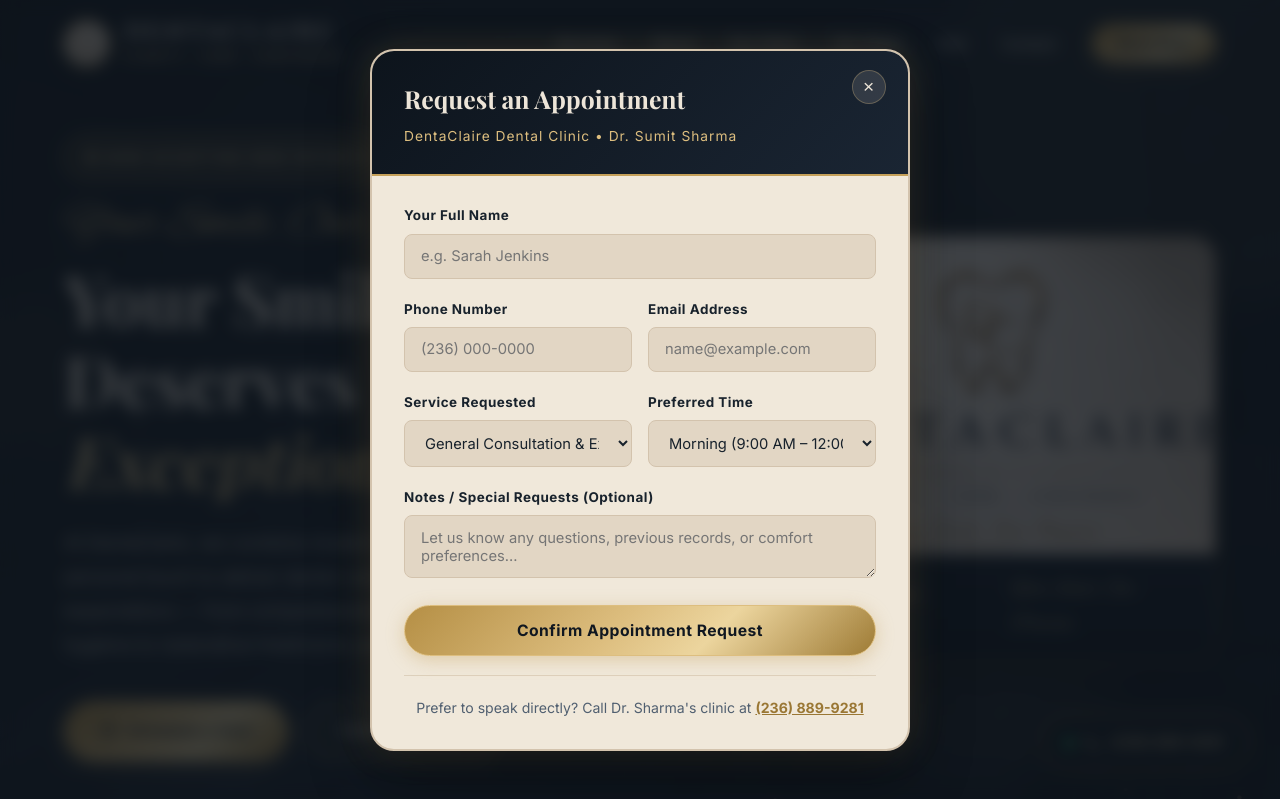
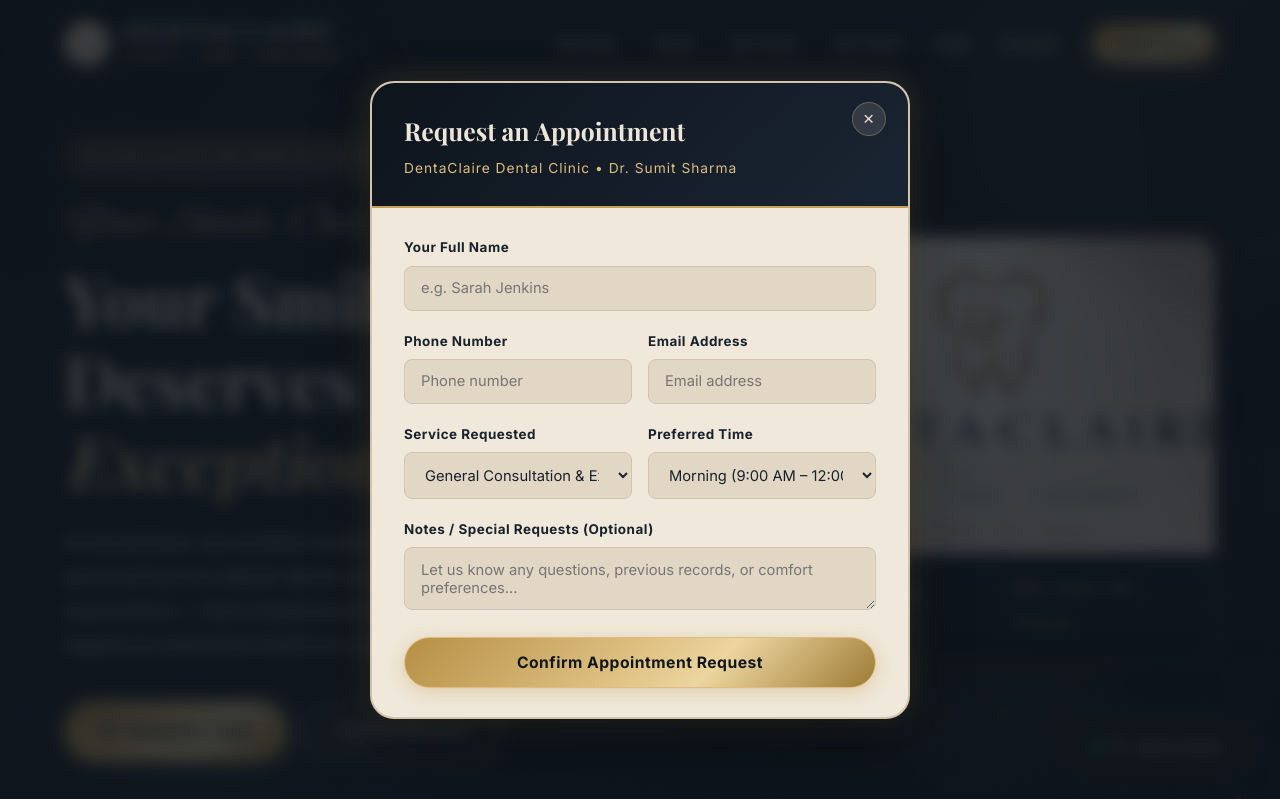
Before and after one commit to ssdrsumitsharma-cmyk/Dental-website, a plain HTML site: page index.html in a window 1280 px wide. Both pictures are taken after a click on the button "Book Now". Shown: the top 799 px of the page. Drawn offline with nearby package versions, Linux system fonts and the light colour scheme; a web font is replaced by a local one.

Commit message:
Update index.html

```diff
--- a/index.html
+++ b/index.html
@@ -444,10 +444,10 @@
         <span class="cta-script">Your Smile. Our Passion.</span>
         <h2>Ready for a Brighter Smile?</h2>
         <p>Book your appointment today and experience the DentaClaire difference. New patients always welcome.</p>
-        <a href="tel:+12368899281" class="btn btn-white">
-          <svg width="18" height="18" viewBox="0 0 24 24" fill="none" stroke="currentColor" stroke-width="2" stroke-linecap="round" stroke-linejoin="round"><path d="M22 16.92v3a2 2 0 0 1-2.18 2 19.79 19.79 0 0 1-8.63-3.07 19.5 19.5 0 0 1-6-6 19.79 19.79 0 0 1-3.07-8.67A2 2 0 0 1 4.11 2h3a2 2 0 0 1 2 1.72c.127.96.361 1.903.7 2.81a2 2 0 0 1-.45 2.11L8.09 9.91a16 16 0 0 0 6 6l1.27-1.27a2 2 0 0 1 2.11-.45c.907.339 1.85.573 2.81.7A2 2 0 0 1 22 16.92z"/></svg>
-          Call Us Now
-        </a>
+        <button type="button" class="btn btn-white" onclick="openBookingModal('General Consultation')">
+          <svg width="18" height="18" viewBox="0 0 24 24" fill="none" stroke="currentColor" stroke-width="2" stroke-linecap="round" stroke-linejoin="round"><rect x="3" y="4" width="18" height="18" rx="2" ry="2"/><line x1="16" y1="2" x2="16" y2="6"/><line x1="8" y1="2" x2="8" y2="6"/><line x1="3" y1="10" x2="21" y2="10"/></svg>
+          Book Your Appointment
+        </button>
       </div>
     </div>
   </section>
@@ -474,11 +474,11 @@
         </div>
 
         <div class="contact-card reveal">
-          <div class="contact-card-icon">📞</div>
-          <h3>Phone &amp; Email</h3>
+          <div class="contact-card-icon">🗓️</div>
+          <h3>Appointments</h3>
           <p>
-            Phone: <a href="tel:+12368899281">(236) 889-9281</a><br>
-            Email: <a href="mailto:ssdr.sumitsharma@gmail.com">ssdr.sumitsharma@gmail.com</a>
+            Schedule your consultation or checkup directly with Dr. Sharma.<br>
+            <button type="button" class="service-learn-more" style="margin-top: 0.5rem; display: inline-block; background: none; border: none; cursor: pointer; color: var(--clr-primary-dark); font-weight: 600;" onclick="openBookingModal('General Consultation')">Book Online &rarr;</button>
           </p>
         </div>
 
@@ -537,11 +537,11 @@
           </ul>
         </div>
         <div>
-          <h4>Contact</h4>
+          <h4>Appointments</h4>
           <ul class="footer-links">
-            <li><a href="tel:+12368899281">(236) 889-9281</a></li>
-            <li><a href="mailto:ssdr.sumitsharma@gmail.com">ssdr.sumitsharma@gmail.com</a></li>
+            <li><a href="#contact">Our Location</a></li>
             <li><a href="#contact">Opening Hours</a></li>
+            <li><a href="javascript:void(0)" onclick="openBookingModal('General Consultation')">Book Online</a></li>
           </ul>
         </div>
       </div>
@@ -575,11 +575,11 @@
           <div class="form-row">
             <div class="form-group">
               <label for="patientPhone">Phone Number</label>
-              <input type="tel" id="patientPhone" class="form-control" placeholder="(236) 000-0000" required>
+              <input type="tel" id="patientPhone" class="form-control" placeholder="Phone number" required>
             </div>
             <div class="form-group">
               <label for="patientEmail">Email Address</label>
-              <input type="email" id="patientEmail" class="form-control" placeholder="name@example.com" required>
+              <input type="email" id="patientEmail" class="form-control" placeholder="Email address" required>
             </div>
           </div>
           <div class="form-row">
@@ -612,9 +612,6 @@
           <button type="submit" class="btn btn-primary" style="width: 100%; justify-content: center; padding: 0.95rem; font-size: 0.98rem;">
             Confirm Appointment Request
           </button>
-          <div class="modal-direct-call">
-            Prefer to speak directly? Call Dr. Sharma's clinic at <a href="tel:+12368899281">(236) 889-9281</a>
-          </div>
         </form>
       </div>
     </div>
@@ -627,11 +624,11 @@
     <button class="back-to-top" id="backToTopBtn" type="button" aria-label="Back to top" onclick="scrollToTop()">
       <svg width="18" height="18" viewBox="0 0 24 24" fill="none" stroke="currentColor" stroke-width="2.5" stroke-linecap="round" stroke-linejoin="round"><path d="M18 15l-6-6-6 6"/></svg>
     </button>
-    <a href="tel:+12368899281" class="quick-call-pill" title="Call DentaClaire Clinic">
+    <button type="button" class="quick-call-pill" title="Book Appointment" onclick="openBookingModal('General Consultation')">
       <span class="pulse-dot"></span>
-      <svg width="16" height="16" viewBox="0 0 24 24" fill="none" stroke="currentColor" stroke-width="2" stroke-linecap="round" stroke-linejoin="round"><path d="M22 16.92v3a2 2 0 0 1-2.18 2 19.79 19.79 0 0 1-8.63-3.07 19.5 19.5 0 0 1-6-6 19.79 19.79 0 0 1-3.07-8.67A2 2 0 0 1 4.11 2h3a2 2 0 0 1 2 1.72c.127.96.361 1.903.7 2.81a2 2 0 0 1-.45 2.11L8.09 9.91a16 16 0 0 0 6 6l1.27-1.27a2 2 0 0 1 2.11-.45c.907.339 1.85.573 2.81.7A2 2 0 0 1 22 16.92z"/></svg>
-      <span class="pill-text">(236) 889-9281</span>
-    </a>
+      <svg width="16" height="16" viewBox="0 0 24 24" fill="none" stroke="currentColor" stroke-width="2" stroke-linecap="round" stroke-linejoin="round"><rect x="3" y="4" width="18" height="18" rx="2" ry="2"/><line x1="16" y1="2" x2="16" y2="6"/><line x1="8" y1="2" x2="8" y2="6"/><line x1="3" y1="10" x2="21" y2="10"/></svg>
+      <span class="pill-text">Book Online</span>
+    </button>
   </div>
 
   <!-- ============================================ -->
@@ -912,98 +909,6 @@
       }
     });
 
-    // --- 11. Gold Cursor Trail ---
-    (function () {
-      const trailCanvas = document.createElement('canvas');
-      trailCanvas.id = 'cursor-trail-canvas';
-      Object.assign(trailCanvas.style, {
-        position: 'fixed',
-        top: '0',
-        left: '0',
-        width: '100%',
-        height: '100%',
-        pointerEvents: 'none',
-        zIndex: '99999',
-      });
-      document.body.appendChild(trailCanvas);
-
-      const tCtx = trailCanvas.getContext('2d');
-      let tW = trailCanvas.width = window.innerWidth;
-      let tH = trailCanvas.height = window.innerHeight;
-
-      window.addEventListener('resize', () => {
-        tW = trailCanvas.width = window.innerWidth;
-        tH = trailCanvas.height = window.innerHeight;
-      });
-
-      // Gold colour stops matching the site palette
-      const GOLD_COLORS = [
-        'rgba(236, 213, 158,',  // --clr-primary-bright
-        'rgba(221, 190, 127,',  // --clr-primary-light
-        'rgba(197, 160, 89,',   // --clr-primary
-        'rgba(232, 205, 148,',  // mid-range warm gold
-        'rgba(255, 235, 180,',  // bright highlight
-      ];
-
-      const trailParticles = [];
-
-      window.addEventListener('mousemove', (e) => {
-        // Spawn 3–5 sparkles per move event for a lush trail
-        const count = Math.floor(Math.random() * 3) + 3;
-        for (let i = 0; i < count; i++) {
-          const spread = 6;
-          trailParticles.push({
-            x: e.clientX + (Math.random() - 0.5) * spread,
-            y: e.clientY + (Math.random() - 0.5) * spread,
-            radius: Math.random() * 3.5 + 1.2,
-            alpha: Math.random() * 0.55 + 0.55,
-            color: GOLD_COLORS[Math.floor(Math.random() * GOLD_COLORS.length)],
-            vx: (Math.random() - 0.5) * 1.2,
-            vy: (Math.random() - 0.5) * 1.2 - 0.6,   // slight upward drift
-            life: 1,
-            decay: Math.random() * 0.022 + 0.018,      // fade speed (~800ms avg)
-          });
-        }
-      });
-
-      function drawTrail() {
-        tCtx.clearRect(0, 0, tW, tH);
-
-        for (let i = trailParticles.length - 1; i >= 0; i--) {
-          const p = trailParticles[i];
-          p.life -= p.decay;
-          if (p.life <= 0) {
-            trailParticles.splice(i, 1);
-            continue;
-          }
-          p.x += p.vx;
-          p.y += p.vy;
-          p.vy += 0.025; // gentle gravity pull
-
-          const currentAlpha = p.alpha * p.life;
-          const currentRadius = p.radius * p.life;
-
-          // Outer glow
-          const grd = tCtx.createRadialGradient(p.x, p.y, 0, p.x, p.y, currentRadius * 2.8);
-          grd.addColorStop(0, `${p.color}${currentAlpha.toFixed(3)})`);
-          grd.addColorStop(1, `${p.color}0)`);
-          tCtx.beginPath();
-          tCtx.arc(p.x, p.y, currentRadius * 2.8, 0, Math.PI * 2);
-          tCtx.fillStyle = grd;
-          tCtx.fill();
-
-          // Bright core
-          tCtx.beginPath();
-          tCtx.arc(p.x, p.y, currentRadius, 0, Math.PI * 2);
-          tCtx.fillStyle = `${p.color}${Math.min(1, currentAlpha * 1.4).toFixed(3)})`;
-          tCtx.fill();
-        }
-
-        requestAnimationFrame(drawTrail);
-      }
-      drawTrail();
-    })();
-
     // Form submission handler
     function handleBookingSubmit(e) {
       e.preventDefault();
@@ -1020,7 +925,7 @@
             Thank you for reaching out to DentaClaire. Our team has reserved your preference for <strong>${serviceChosen}</strong> and will contact you promptly to finalize your booking time.
           </p>
           <div style="background: var(--clr-surface-alt); padding: 1rem; border-radius: var(--radius-sm); border: 1px solid var(--clr-border-light); font-size: 0.88rem; color: var(--clr-text);">
-            Need immediate assistance? Call us directly: <a href="tel:+12368899281" style="color: var(--clr-primary-dark); font-weight: 700;">(236) 889-9281</a>
+            Our team will reach out promptly to confirm your appointment time and visit details.
           </div>
           <button type="button" class="btn btn-primary" onclick="closeBookingModal()" style="margin-top: 1.5rem; width: 100%; justify-content: center;">
             Done
```
